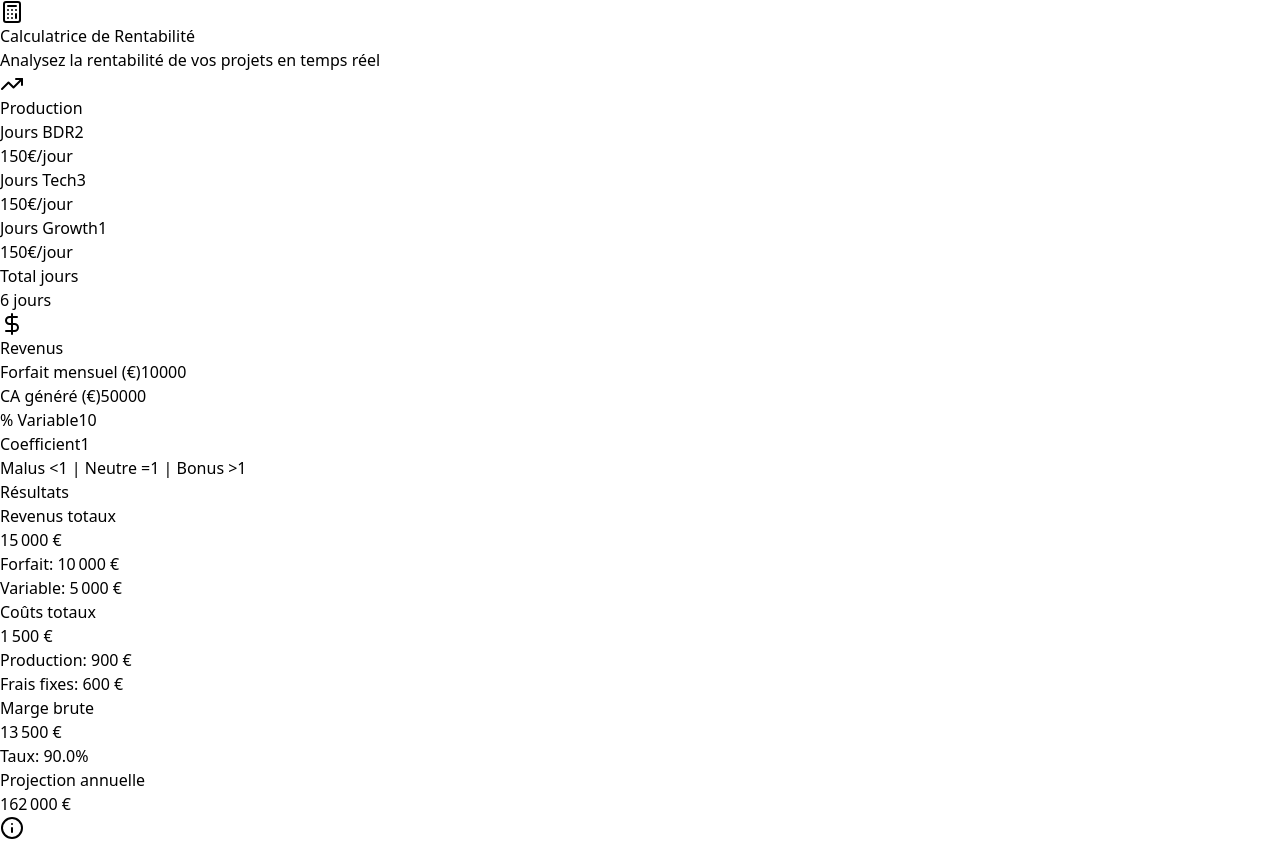
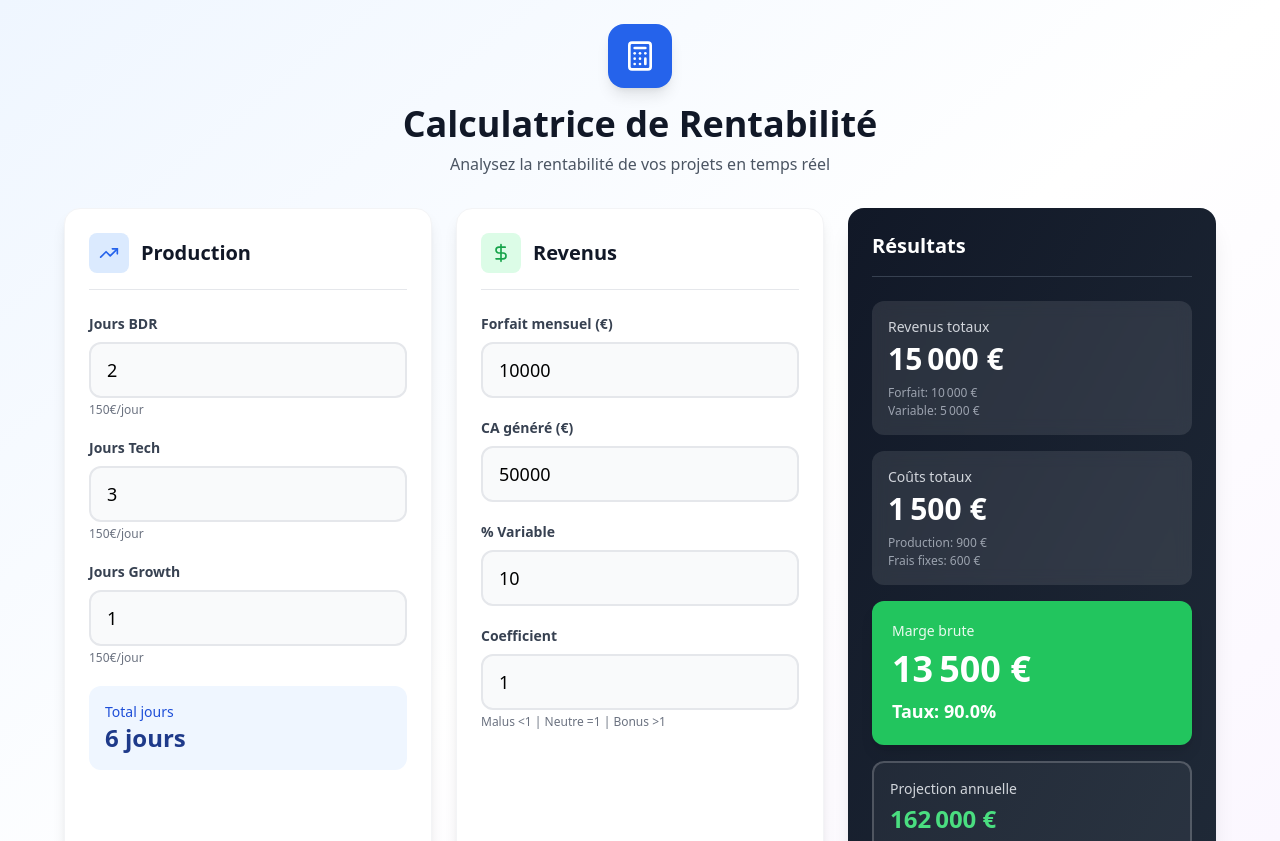
Before and after one commit to thomasbourhis/calcurenta, a React (Vite) app: page / in a window 1280 px wide. Shown: the top 841 px of the page. Built offline with nearby package versions, Linux system fonts and the light colour scheme.

Commit message:
Update tailwind.config.js

```diff
--- a/tailwind.config.js
+++ b/tailwind.config.js
@@ -0,0 +1,10 @@
+module.exports = {
+  content: [
+    "./index.html",
+    "./src/**/*.{js,jsx}",
+  ],
+  theme: {
+    extend: {},
+  },
+  plugins: [],
+}
```
